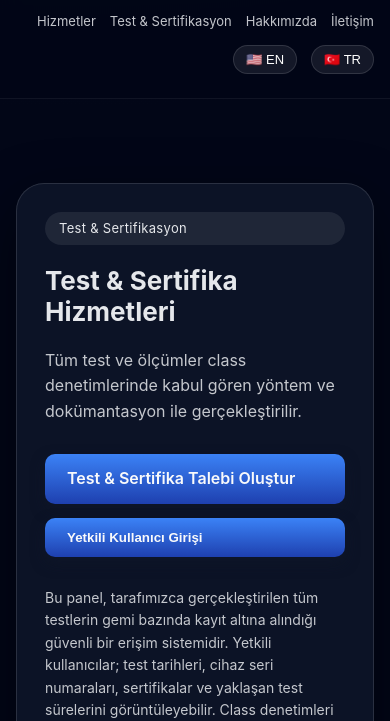
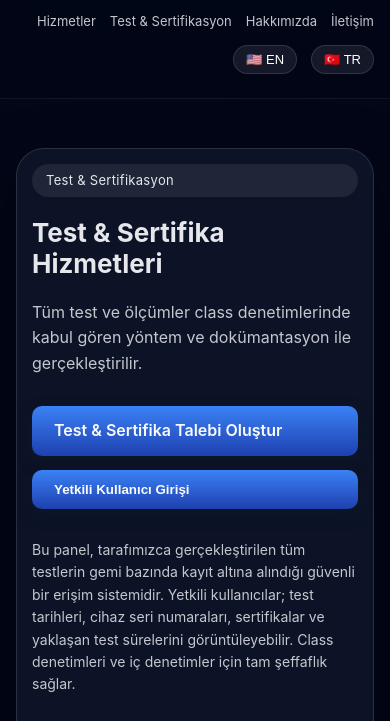
Before and after one commit to leventepostaabd/levent-backend, a plain HTML site: page index.html in a window 390 px wide. Shown: the part 101-822 px from the top of the page. Drawn offline with Linux system fonts and the light colour scheme.

Commit message:
Update home.css

```diff
--- a/css/home.css
+++ b/css/home.css
@@ -3,9 +3,10 @@
 ========================= */
 
 .heroModern {
-  padding: 60px 0;
+  padding: 25px 0;
   position: relative;
 }
+
 
 .heroModern .container {
   max-width: 1100px;
@@ -206,7 +207,7 @@
 @media (max-width: 900px) {
   .heroGlass {
     grid-template-columns: 1fr;
-    padding: 28px;
+    padding: 15px;
   }
 
   .heroTitle {
```
